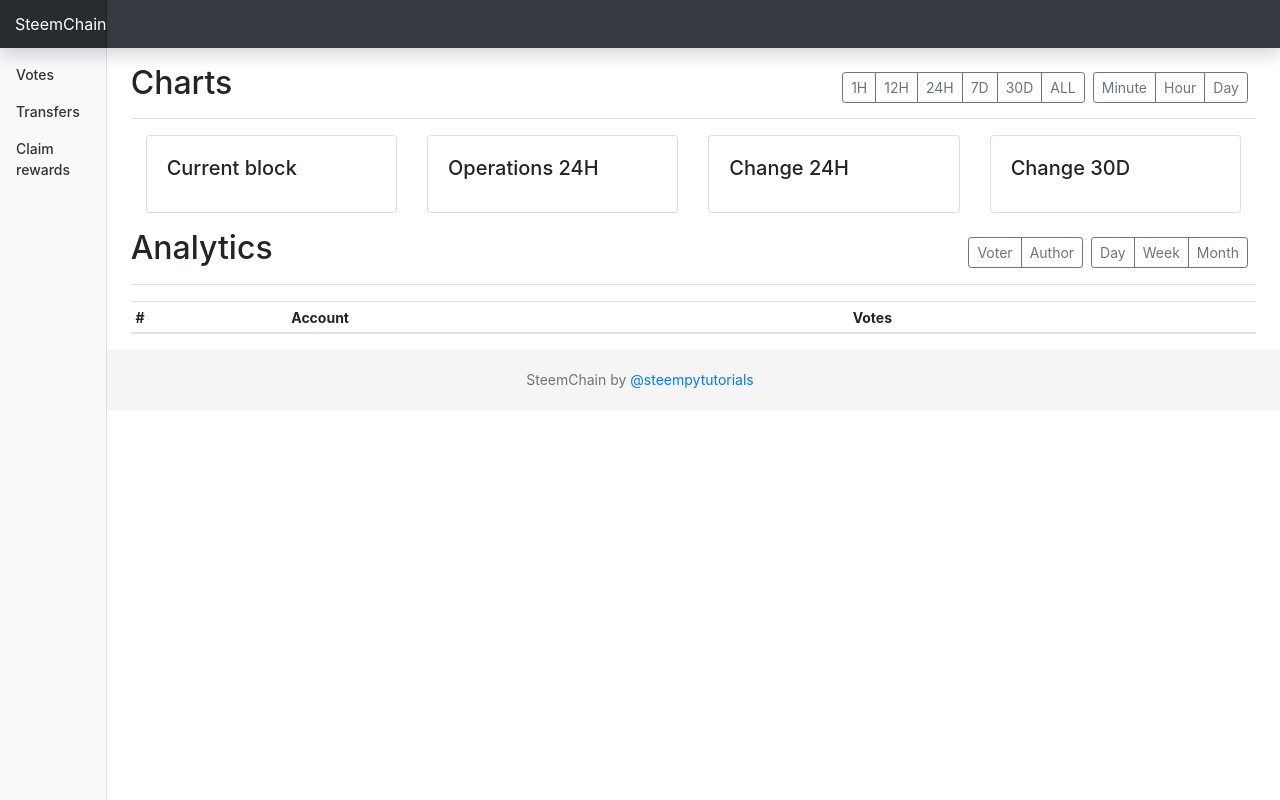
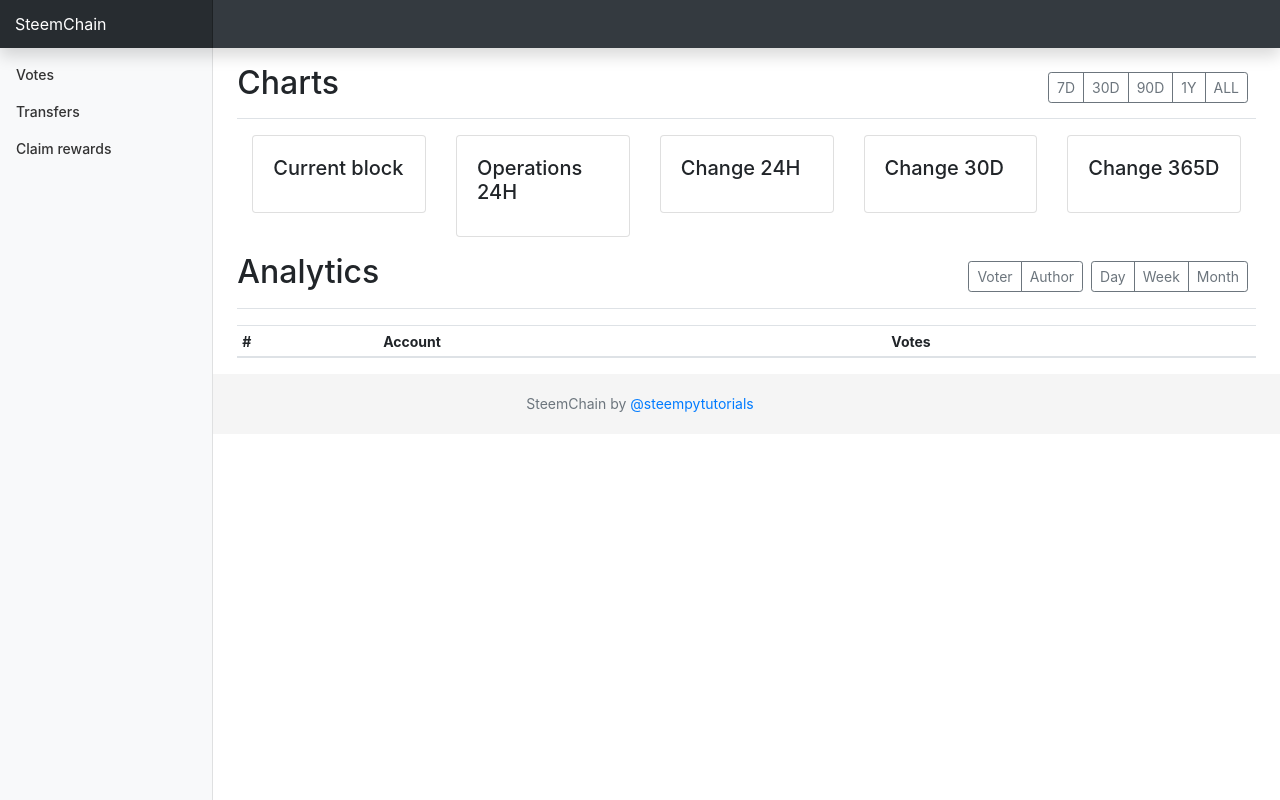
Before and after one commit to Juless89/steem-dashboard, a Django app: template front-end/templates/index.html in a window 1280 px wide. Run offline with Django 3.2, Linux system fonts and the light colour scheme; the template is opened without the code that fills it, so the values that code supplies are empty; parts of the project's set-up code (start-up, migrations or seed data) failed here and were passed over; some libraries are stand-ins or nearby versions.

Commit message:
Removed minute and hour resolution for now, added 365D delta

```diff
--- a/front-end/static/js/dashboard.js
+++ b/front-end/static/js/dashboard.js
@@ -177,10 +177,12 @@
             const block_num = data.block_num[0].block_num
             const delta = data.delta
             const delta_30d = data.delta_30d
+            const delta_365d = data.delta_365d
             const timestamp = data.block_num[0].timestamp
             $("#block_num").text(block_num);
             $("#delta").text(delta + '%')
             $("#delta_30d").text(delta_30d + '%');
+            $("#delta_365d").text(delta_365d + '%');
         },
         error: function(error_data){
             console.log(error_data)
@@ -242,14 +244,14 @@
         $('.btn-sm').removeClass("active")
         active_buttons()
     });
-    $("#24H").click(function(){
-        Cookies.set('period', '24H', { expires: 7, path: '' });
+    $("#90D").click(function(){
+        Cookies.set('period', '90D', { expires: 7, path: '' });
         get_graph_data(api + Cookies.get('chart') + '/' + Cookies.get('period'));
         $('.btn-sm').removeClass("active")
         active_buttons()
     });
-    $("#12H").click(function(){
-        Cookies.set('period', '12H', { expires: 7, path: '' });
+    $("#1Y").click(function(){
+        Cookies.set('period', '1Y', { expires: 7, path: '' });
         get_graph_data(api + Cookies.get('chart') + '/' + Cookies.get('period'));
         $('.btn-sm').removeClass("active")
         active_buttons()
--- a/front-end/templates/index.html
+++ b/front-end/templates/index.html
@@ -7,12 +7,12 @@
 <link rel="stylesheet" href="{% static 'css/dashboard.css' %}">
 
 <nav class="navbar navbar-dark fixed-top bg-dark flex-md-nowrap p-0 shadow">
-  <a class="navbar-brand col-sm-3 col-md-1 mr-0" href="/">SteemChain</a>
+  <a class="navbar-brand col-sm-3 col-md-2 mr-0" href="/">SteemChain</a>
 </nav>
 
 <div class="container-fluid">
   <div class="row">
-    <nav class="col-md-1 d-none d-md-block bg-light sidebar">
+    <nav class="col-md-2 d-none d-md-block bg-light sidebar">
       <div class="sidebar-sticky">
         <ul class="nav flex-column">
           <li class="nav-item">
@@ -72,23 +72,24 @@
       </div>
     </nav>
 
-    <main role="main" class="col-md-10 ml-sm-auto col-lg-11 px-4">
+    <main role="main" class="col-md-10 ml-sm-auto col-lg-10 px-4">
       <div class="d-flex justify-content-between flex-wrap flex-md-nowrap align-items-center pt-3 pb-2 mb-3 border-bottom">
         <h1 class="h2">Charts</h1>
         <div class="btn-toolbar mb-2 mb-md-0">
           <div class="btn-group mr-2">
-              <button id="1H" type="button" class="btn btn-sm btn-outline-secondary">1H</button>
-              <button id="12H" type="button" class="btn btn-sm btn-outline-secondary">12H</button>
-              <button id="24H" type="button" class="btn btn-sm btn-outline-secondary">24H</button>
               <button id="7D" type="button" class="btn btn-sm btn-outline-secondary">7D</button>
               <button id="30D" type="button" class="btn btn-sm btn-outline-secondary">30D</button>
+              <button id="90D" type="button" class="btn btn-sm btn-outline-secondary">90D</button>
+              <button id="1Y" type="button" class="btn btn-sm btn-outline-secondary">1Y</button>
               <button id="ALL" type="button" class="btn btn-sm btn-outline-secondary">ALL</button>
             </div>
+          <!--
           <div class="btn-group mr-2">
             <button id="minute" type="button" class="btn btn-sm btn-outline-secondary">Minute</button>
             <button id="hour" type="button" class="btn btn-sm btn-outline-secondary">Hour</button>
             <button id="day" type="button" class="btn btn-sm btn-outline-secondary">Day</button>
           </div>
+          -->
           <!--
           <button type="button" class="btn btn-sm btn-outline-secondary dropdown-toggle">
             <span data-feather="calendar"></span>
@@ -110,7 +111,7 @@
 
       <div class="container">
           <div class="row justify-content-center">
-              <div class="col-sm-3">
+              <div class="col">
                 <div class="card">
                   <div class="card-body">
                     <h5 class="card-title">Current block</h5>
@@ -118,7 +119,7 @@
                   </div>
                 </div>
               </div>
-              <div class="col-sm-3">
+              <div class="col">
                 <div class="card">
                   <div class="card-body">
                     <h5 class="card-title">Operations 24H</h5>
@@ -126,7 +127,7 @@
                   </div>
                 </div>
               </div>
-              <div class="col-sm-3">
+              <div class="col">
                   <div class="card">
                     <div class="card-body">
                       <h5 class="card-title">Change 24H</h5>
@@ -134,11 +135,19 @@
                     </div>
                   </div>
                 </div>
-                <div class="col-sm-3">
+                <div class="col">
                   <div class="card">
                     <div class="card-body">
                       <h5 class="card-title">Change 30D</h5>
                       <p id="delta_30d" class="card-text"></p>
+                    </div>
+                  </div>
+                </div>
+                <div class="col">
+                  <div class="card">
+                    <div class="card-body">
+                      <h5 class="card-title">Change 365D</h5>
+                      <p id="delta_365d" class="card-text"></p>
                     </div>
                   </div>
                 </div>
```
Also changed, not shown: front-end/api/views.py (+9 -1 lines).
